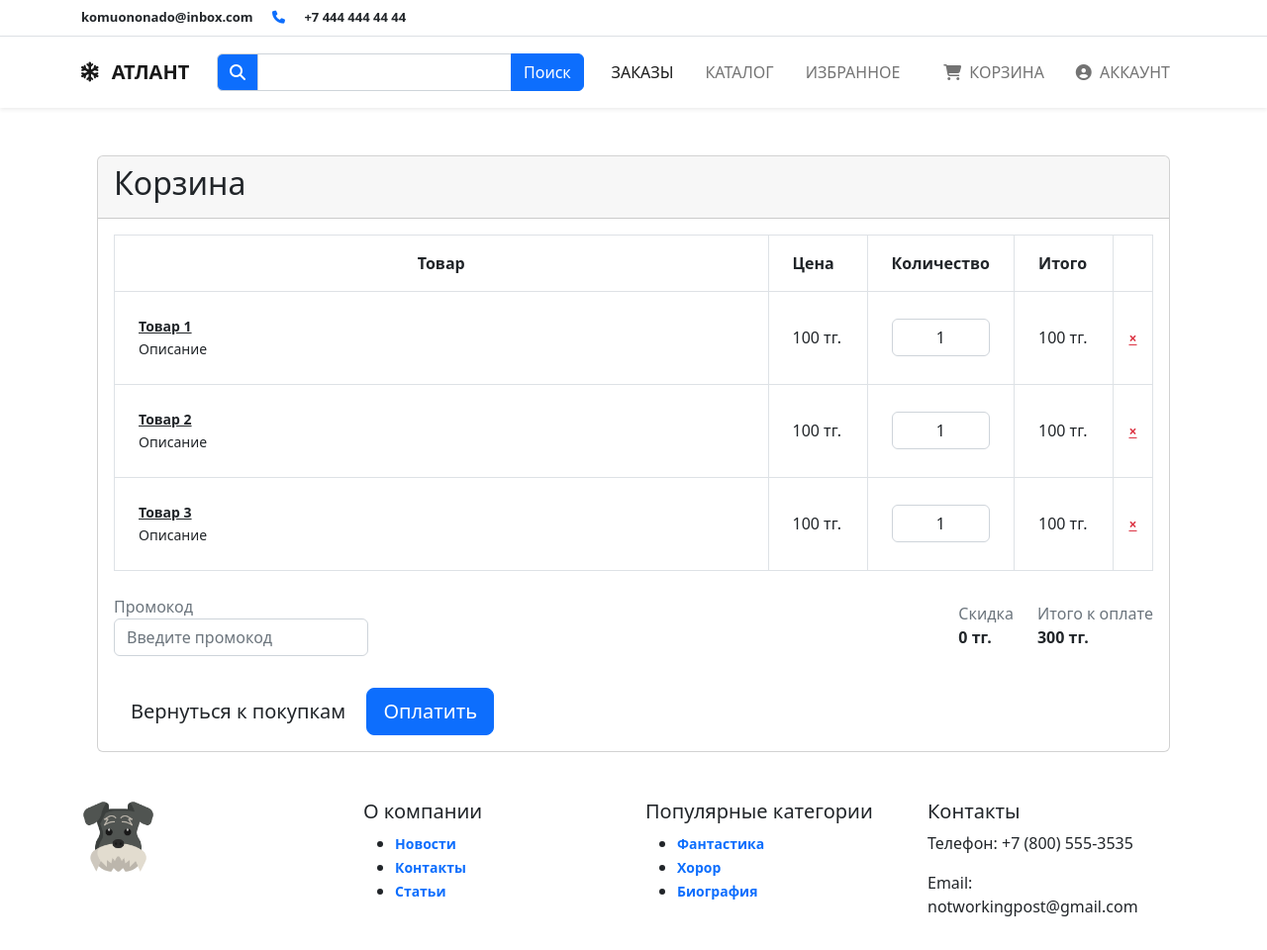
After one commit to loveliteee/ProjectNew, a Django app: page /cart in a window 1280 px wide. The commit adds this page. Shown: the whole page at 99% size. Run offline with Django 4.2, Linux system fonts and the light colour scheme; some libraries are stand-ins or nearby versions.

Commit message:
trashbox

```diff
--- a/main/static/main/css/main.css
+++ b/main/static/main/css/main.css
@@ -42,3 +42,20 @@
 .link__header{
     margin-left: 50px;
 }
+
+a {
+    font-size:14px;
+    font-weight:700
+  }
+  .superNav {
+    font-size:13px;
+  }
+  .form-control {
+    outline:none !important;
+    box-shadow: none !important;
+  }
+  @media screen and (max-width:540px){
+    .centerOnMobile {
+      text-align:center
+    }
+  }
--- /dev/null
+++ b/main/templates/main/cart.html
@@ -0,0 +1,106 @@
+{% extends 'main/layout.html' %}
+{% block content %}
+
+<section class="container mt-5">
+
+    <div class="container px-3 my-5 clearfix">
+
+        <div class="card">
+            <div class="card-header">
+                <h2>Корзина</h2>
+            </div>
+            <div class="card-body">
+                <div class="table-responsive">
+                  <table class="table table-bordered m-0">
+                    <thead>
+                      <tr>
+                        <th class="text-center py-3 px-4" style="min-width: 400px;">Товар</th>
+                        <th class="text-right py-3 px-4" style="width: 100px;">Цена</th>
+                        <th class="text-center py-3 px-4" style="width: 120px;">Количество</th>
+                        <th class="text-right py-3 px-4" style="width: 100px;">Итого</th>
+                        <th class="text-center align-middle py-3 px-0" style="width: 40px;"><a href="#" class="shop-tooltip float-none text-light" title="" data-original-title="Clear cart"><i class="ino ion-md-trash"></i></a></th>
+                      </tr>
+                    </thead>
+                    <tbody>
+
+                      <tr>
+                        <td class="p-4">
+                          <div class="media align-items-center">
+                            <img src="" class="d-block ui-w-40 ui-bordered mr-4" alt="">
+                            <div class="media-body">
+                              <a href="#" class="d-block text-dark">Товар 1</a>
+                              <small>Описание</small>
+                            </div>
+                          </div>
+                        </td>
+                        <td class="text-right font-weight-semibold align-middle p-4">100 тг.</td>
+                        <td class="align-middle p-4"><input type="text" class="form-control text-center" value="1"></td>
+                        <td class="text-right font-weight-semibold align-middle p-4">100 тг.</td>
+                        <td class="text-center align-middle px-0"><a href="#" class="shop-tooltip close float-none text-danger" title="" data-original-title="Remove">×</a></td>
+                      </tr>
+
+                      <tr>
+                        <td class="p-4">
+                          <div class="media align-items-center">
+                            <img src="" class="d-block ui-w-40 ui-bordered mr-4" alt="">
+                            <div class="media-body">
+                              <a href="#" class="d-block text-dark">Товар 2</a>
+                              <small>Описание</small>
+                            </div>
+                          </div>
+                        </td>
+                        <td class="text-right font-weight-semibold align-middle p-4">100 тг.</td>
+                        <td class="align-middle p-4"><input type="text" class="form-control text-center" value="1"></td>
+                        <td class="text-right font-weight-semibold align-middle p-4">100 тг.</td>
+                        <td class="text-center align-middle px-0"><a href="#" class="shop-tooltip close float-none text-danger" title="" data-original-title="Remove">×</a></td>
+                      </tr>
+
+                      <tr>
+                        <td class="p-4">
+                          <div class="media align-items-center">
+                            <img src="" class="d-block ui-w-40 ui-bordered mr-4" alt="">
+                            <div class="media-body">
+                              <a href="#" class="d-block text-dark">Товар 3</a>
+                              <small>Описание</small>
+                            </div>
+                          </div>
+                        </td>
+                        <td class="text-right font-weight-semibold align-middle p-4">100 тг.</td>
+                        <td class="align-middle p-4"><input type="text" class="form-control text-center" value="1"></td>
+                        <td class="text-right font-weight-semibold align-middle p-4">100 тг.</td>
+                        <td class="text-center align-middle px-0"><a href="#" class="shop-tooltip close float-none text-danger" title="" data-original-title="Remove">×</a></td>
+                      </tr>
+
+                    </tbody>
+                  </table>
+                </div>
+
+
+                <div class="d-flex flex-wrap justify-content-between align-items-center pb-4">
+                  <div class="mt-4">
+                    <label class="text-muted font-weight-normal">Промокод</label>
+                    <input type="text" placeholder="Введите промокод" class="form-control">
+                  </div>
+                  <div class="d-flex">
+                    <div class="text-right mt-4 me-4">
+                      <label class="text-muted font-weight-normal">Скидка</label>
+                      <div class="text-large"><strong>0 тг.</strong></div>
+                    </div>
+                    <div class="text-right mt-4">
+                      <label class="text-muted font-weight-normal">Итого к оплате</label>
+                      <div class="text-large"><strong>300 тг.</strong></div>
+                    </div>
+                  </div>
+                </div>
+
+                <div class="float-right">
+                  <button type="button" class="btn btn-lg btn-default md-btn-flat mt-2 mr-3">Вернуться к покупкам</button>
+                  <button type="button" class="btn btn-lg btn-primary mt-2">Оплатить</button>
+                </div>
+            </div>
+          </div>
+      </div>
+
+</section>
+
+{% endblock %}
--- a/main/templates/main/layout.html
+++ b/main/templates/main/layout.html
@@ -12,63 +12,97 @@
 </head>
 <body>
 
-    <header>
-        <div class="head-top container-fluid pt-5">
-            <div class="container col-12">
-                <div class="row d-flex justify-content-between">
-                    <nav class="nav col-3 col-sm-7 col-md-8 col-lg-4 col-xl-4 justify-content-between" >
-                       <a href="#" class="td-0">Компания</a>
-                       <a href="#"class="td-0">Новости</a>
-                       <a href="#"class="td-0">Статьи</a>
-                       <a href="#"class="td-0">Контакты</a>
-                    </nav>
+    <div class="superNav border-bottom py-2 ">
+        <div class="container">
+          <div class="row">
+            <div class="col-lg-6 col-md-6 col-sm-12 col-xs-12">
+                <span class="d-none d-lg-inline-block d-md-inline-block d-sm-inline-block d-xs-none me-3"><strong>komuononado@inbox.com</strong></span>
+                <span class="me-2"><i class="fa-solid fa-phone me-3 text-primary"></i> <strong>+7 444 444 44 44 </strong></span>
 
-                    <div class="nav col-8 col-sm-5 col-md-4 col-lg-7 col-xl-8 d-flex justify-content-end">
-                        <a href="#" class="d-flex justify-content-between mr-5 td-0"><h6><i class="fa-solid fa-phone"></i> +7 (800) 555-3535</h6></a>
-                        <a href="#" class="link__header d-flex justify-content-between td-0" style="margin-left: 50px;"> <h6><i class="fa-solid fa-phone"></i> +7 (800) 555-3535</h6></a>
-                    </div>
-                </div>
+            </div>
 
+          </div>
+        </div>
+      </div>
+      <nav class="navbar navbar-expand-lg bg-white sticky-top navbar-light p-3 shadow-sm">
+        <div class="container">
+          <a class="navbar-brand" href="/index"><i class="fa-solid fa-snowflake me-2"></i> <strong>АТЛАНТ</strong></a>
+          <button class="navbar-toggler" type="button" data-bs-toggle="collapse" data-bs-target="#navbarNavDropdown" aria-controls="navbarNavDropdown" aria-expanded="false" aria-label="Toggle navigation">
+            <span class="navbar-toggler-icon"></span>
+          </button>
 
-                <div class="row d-flex justify-content-between align-items-center mt-2">
-                    <a href="/index" class="logo col-4 col-sm-12 col-md-12 col-lg-1 col-xl-1">
-                        <img src="static\main\img\Cwerk.png" alt="dog" height="70px" width="70px">
-                    </a>
-
-                    <a href="/categories" class="btn btn-primary col-4 col-sm-2 col-md-2 col-lg-1 col-xl-1 mt-2 mt-sm-0">Каталог</a>
-
-                    <form name="search" action="#" method="get" class="col-12 col-sm-6 col-md-5 col-lg-4 col-xl-5 mt-2 mt-sm-0 mx-auto">
-                        <div class="input-group">
-                            <input type="text" name="search" placeholder="Поиск по каталогу" class="form-control" style="border-radius: 5px 0 0 5px;">
-                            <div class="input-group-append" style="margin-left: -1px;">
-                                <button class="btn btn-outline-secondary" type="button" style="border-radius: 0 5px 5px 0;"><i class="fa-solid fa-magnifying-glass"></i></button>
-                            </div>
-                        </div>
-                    </form>
-
-                    <nav class="nav__header__icons nav justify-content-between pt-3 col-12 col-sm-4 col-md-4 col-lg-3 col-xl-3 mt-2 mt-sm-0">
-                        <a href="#" class="d-flex flex-column td-0">
-                            <i class="fa-solid fa-cart-shopping align-self-center"></i>
-                            <p>Корзина</p>
-                        </a>
-                        <a href="#" class="d-flex flex-column td-0">
-                            <i class="fa-regular fa-heart align-self-center"></i>
-                            <p>Избранное</p>
-                        </a>
-                        <a href="/profile" class="d-flex flex-column td-0">
-                            <i class="fa-regular fa-user align-self-center"></i>
-                            <p>Профиль</p>
-                        </a>
-                    </nav>
-                </div>
+          <div class="mx-auto my-3 d-lg-none d-sm-block d-xs-block">
+            <div class="input-group">
+              <span class="border-primary input-group-text bg-primary text-white"><i class="fa-solid fa-magnifying-glass"></i></span>
+              <input type="text" class="form-control border-primary" style="color:#000000">
+              <button class="btn btn-primary text-white">Поиск</button>
             </div>
+          </div>
+          <div class=" collapse navbar-collapse" id="navbarNavDropdown">
+            <div class="ms-auto d-none d-lg-block">
+              <div class="input-group">
+                <span class="input-group-text bg-primary text-white"><i class="fa-solid fa-magnifying-glass"></i></span>
+                <input type="text" class="form-control " style="color:#000000">
+                <button class="btn btn-primary text-white">Поиск</button>
+              </div>
+            </div>
+            <ul class="navbar-nav ms-auto ">
+              <li class="nav-item">
+                <a class="nav-link mx-2 text-uppercase active" aria-current="page" href="/orders">Заказы</a>
+              </li>
+              <li class="nav-item">
+                <a class="nav-link mx-2 text-uppercase" href="/categories">Каталог</a>
+              </li>
+              <li class="nav-item">
+                <a class="nav-link mx-2 text-uppercase" href="#">Избранное</a>
+              </li>
+            </ul>
+            <ul class="navbar-nav ms-auto ">
+              <li class="nav-item">
+                <a class="nav-link mx-2 text-uppercase" href="/cart"><i class="fa-solid fa-cart-shopping me-1"></i> Корзина</a>
+              </li>
+              <li class="nav-item">
+                <a class="nav-link mx-2 text-uppercase" href="/profile"><i class="fa-solid fa-circle-user me-1"></i> Аккаунт</a>
+              </li>
+            </ul>
+          </div>
         </div>
-    </header>
+      </nav>
 
     <main>
         {% block content %}
         {% endblock %}
     </main>
+    <footer class="container mt-5">
+        <div class="row">
+            <div class="col-12 col-md-3 mb-3">
+                <img src="static\main\img\Cwerk.png" alt="dog" height="75px" width="75px">
+            </div>
 
+            <div class="col-12 col-md-3 mb-3">
+                <h5>О компании</h5>
+                <ul>
+                    <li><a href="#"class="td-0">Новости</a></li>
+                    <li><a href="#"class="td-0">Контакты</a></li>
+                    <li><a href="#"class="td-0">Статьи</a></li>
+                </ul>
+            </div>
+
+            <div class="col-12 col-md-3 mb-3">
+                <h5>Популярные категории</h5>
+                <ul>
+                    <li><a href="#" class="td-0">Фантастика</a></li>
+                    <li><a href="#" class="td-0">Хорор</a></li>
+                    <li><a href="#" class="td-0">Биография</a></li>
+                </ul>
+            </div>
+
+            <div class="col-12 col-md-3 mb-3">
+                <h5>Контакты</h5>
+                <p>Телефон: +7 (800) 555-3535</p>
+                <p>Email: notworkingpost@gmail.com</p>
+            </div>
+        </div>
+    </footer>
 </body>
 </html>
--- a/main/urls.py
+++ b/main/urls.py
@@ -6,5 +6,8 @@ urlpatterns = [
     path('index', views.index, name='index'),
     path('about', views.about, name='about'),
     path('categories', views.categories, name='categories'),
-    path('profile', views.profile, name='profile')
+    path('profile', views.profile, name='profile'),
+    path('cart', views.cart, name='cart'),
+    path('orders', views.orders, name='orders'),
+    path('settings', views.settings, name='settings'),
 ]
--- a/main/views.py
+++ b/main/views.py
@@ -12,3 +12,12 @@ def categories(request):
 
 def profile(request):
     return render(request, "main/profile.html")
+
+def cart(request):
+    return render(request, "main/cart.html")
+
+def orders(request):
+    return render(request, "main/orders.html")
+
+def settings(request):
+    return render(request, "main/settings.html")
```
Also changed, not shown: main/templates/main/categories.html (+77 -60 lines), main/templates/main/index.html (+0 -30 lines), main/templates/main/orders.html (added, +39 -0 lines), main/templates/main/profile.html (+62 -70 lines), main/templates/main/settings.html (added, +54 -0 lines), main/templates/main/sidebar.html (added, +13 -0 lines).
